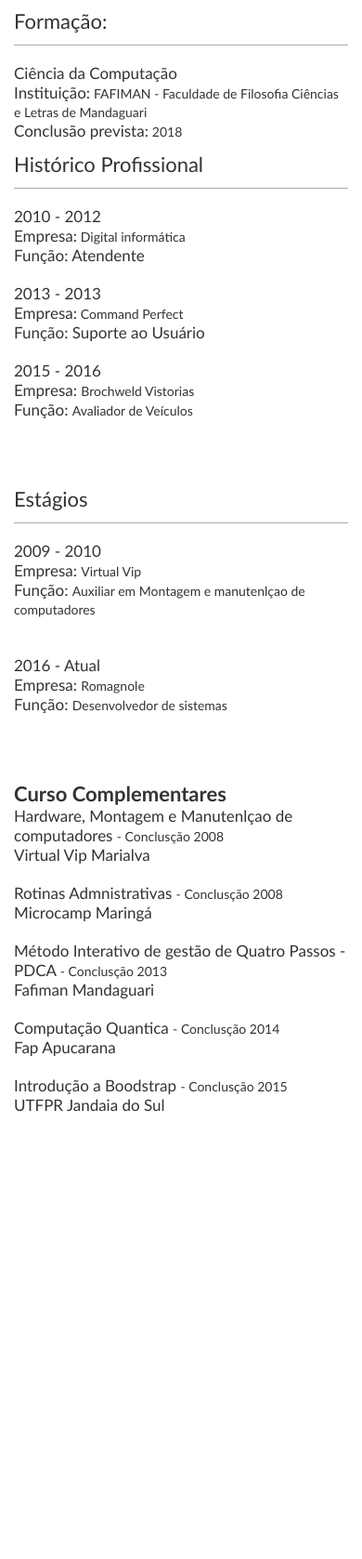
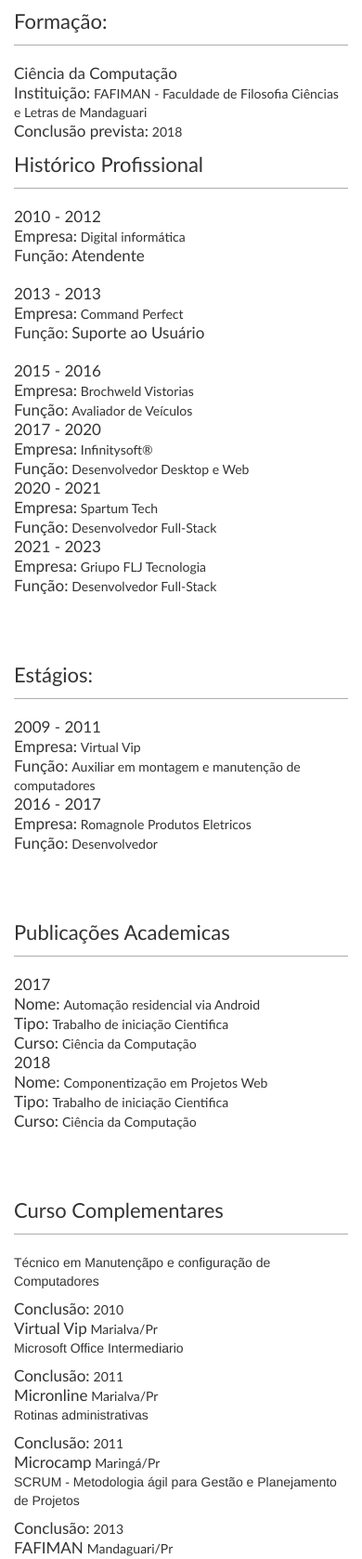
Before and after one commit to williamsena13/curriculo_html, a plain HTML site: page index.html in a window 390 px wide. Shown: the part 320-1997 px from the top of the page at 93% size. Before the commit the page ends 1540 px from the top, so only its background shows below. Drawn offline with Linux system fonts and the light colour scheme.

Commit message:
ajuste com versao desatualizada de curriculo! Faltam cursos complementares

```diff
--- a/index.html
+++ b/index.html
@@ -71,6 +71,7 @@
             </article>
 
             <article>
+                <div>
                     <h2>Histórico Profissional</h2>
                     <hr>
                     <p1>2010 - 2012</p1>
@@ -81,88 +82,233 @@
                     <p1>Função:</p1>
                     <p1>Atendente</p1>
                     <br><br>
-
+                </div>
+                <div>
                     <p1>2013 - 2013</p1>
                     <br>
                     <p1>Empresa:</p1>
-                <p2>	Command Perfect					</p2>
+                    <p2>Command Perfect</p2>
                     <br>
-                <p1>Função:									</p1>
-                <p1>	Suporte ao Usuário			</p1>
+                    <p1>Função:</p1>
+                    <p1>Suporte ao Usuário</p1>
                     <br><br>
-
-
-                <p1>  2015 - 2016			 </p1>
+                </div>
+                <div>
+                    <p1>2015 - 2016</p1>
                     <br>
-                <p1>	Empresa: 						</p1>
-                <p2>	Brochweld Vistorias			</p2>
+                    <p1>Empresa:</p1>
+                    <p2>Brochweld Vistorias</p2>
                     <br>
-                <p1>Função:									</p1>
-                <p2>	Avaliador de Veículos		</p2>
+                    <p1>Função:</p1>
+                    <p2>Avaliador de Veículos</p2>
+                </div>
+                <div>
+                    <p1>2017 - 2020</p1>
+                    <br>
+                    <p1>Empresa:</p1>
+                    <p2>Infinitysoft®</p2>
+                    <br>
+                    <p1>Função:</p1>
+                    <p2>Desenvolvedor Desktop e Web</p2>
+                </div>
+                <div>
+                    <p1>2020 - 2021</p1>
+                    <br>
+                    <p1>Empresa:</p1>
+                    <p2>Spartum Tech</p2>
+                    <br>
+                    <p1>Função:</p1>
+                    <p2>Desenvolvedor Full-Stack</p2>
+                </div>
+                <div>
+                    <p1>2021 - 2023</p1>
+                    <br>
+                    <p1>Empresa:</p1>
+                    <p2>Griupo FLJ Tecnologia</p2>
+                    <br>
+                    <p1>Função:</p1>
+                    <p2>Desenvolvedor Full-Stack</p2>
+                </div>
             </article>
             <br><br><br>
             <article>
-
-                <h2>Estágios</h2>
+                <h2>Estágios:</h2>
                 <hr>
-                <p1>  2009 - 2010			 </p1>
+                <div>
+                    <p1>2009 - 2011</p1>
                     <br>
-                <p1>	Empresa: 						</p1>
-                <p2>	Virtual Vip							</p2>
+                    <p1>Empresa:</p1>
+                    <p2>Virtual Vip</p2>
                     <br>
-                <p1> 	Função:									</p1>
-                <p2>	Auxiliar em Montagem e
-                    manutenlçao de computadores		</p2>
+                    <p1>Função:</p1>
+                    <p2>Auxiliar em montagem e manutenção de computadores</p2>
+                </div>
+                <div>
+                    <p1>2016 - 2017</p1>
+                    <br>
+                    <p1>Empresa:</p1>
+                    <p2>Romagnole Produtos Eletricos</p2>
+                    <br>
+                    <p1>Função:</p1>
+                    <p2>Desenvolvedor</p2>
+                </div>
+            </article>
             <br><br><br>
-
-                <p1>  2016 - 	Atual				  			</p1>
+            <article>
+                <h2>Publicações Academicas</h2>
+                <hr>
+                <div>
+                    <p1>2017</p1>
                     <br>
-                <p1>	Empresa:  									</p1>
-                <p2>	Romagnole										</p2>
+                    <p1>Nome:</p1>
+                    <p2>Automação residencial via Android</p2>
                     <br>
-                <p1> 	Função:											</p1>
-                <p2>	Desenvolvedor de sistemas		</p2>
+                    <p1>Tipo:</p1>
+                    <p2>Trabalho de iniciação Cientifica</p2>
+                    <br>
+                    <p1>Curso:</p1>
+                    <p2>Ciência da Computação</p2>
+                </div>
+                <div>
+                    <p1>2018</p1>
+                    <br>
+                    <p1>Nome:</p1>
+                    <p2>Componentização em Projetos Web</p2>
+                    <br>
+                    <p1>Tipo:</p1>
+                    <p2>Trabalho de iniciação Cientifica</p2>
+                    <br>
+                    <p1>Curso:</p1>
+                    <p2>Ciência da Computação</p2>
+                </div>
             </article>
 
             <br><br><br>
-
-            <h2><b> Curso Complementares </b> </h2>
-            <p1>	Hardware, Montagem e
-                Manutenlçao de computadores  	</p1>
-            <p2>	- Conclusção 2008					</p2>
+            <article>
+                <h2>Curso Complementares</h2>
+                <hr>
+                <div>
+                    <p>Técnico em Manutençãpo e configuração de Computadores</p>
+                    <p1>Conclusão:</p1>
+                    <p2>2010</p2>
                     <br>
-            <p1> 	Virtual Vip								</p1>
-            <p1>	Marialva									</p1>
-            <br><br>
-
-            <p1>	Rotinas Admnistrativas  	</p1>
-            <p2>	- Conclusção 2008					</p2>
+                    <p1>Virtual Vip</p1>
+                    <p2>Marialva/Pr</p2>
+                </div>
+                <div>
+                    <p>Microsoft Office Intermediario</p>
+                    <p1>Conclusão:</p1>
+                    <p2>2011</p2>
                     <br>
-            <p1> 	Microcamp									</p1>
-            <p1>	Maringá										</p1>
-            <br><br>
-
-            <p1>	Método Interativo de
-                gestão de Quatro Passos - PDCA 	</p1>
-            <p2>	- Conclusção 2013					</p2>
+                    <p1>Micronline</p1>
+                    <p2>Marialva/Pr</p2>
+                </div>
+                <div>
+                    <p>Rotinas administrativas</p>
+                    <p1>Conclusão:</p1>
+                    <p2>2011</p2>
                     <br>
-            <p1> 	Fafiman										</p1>
-            <p1>	Mandaguari								</p1>
-            <br><br>
-
-            <p1>	Computação Quantica 	   	</p1>
-            <p2>	- Conclusção 2014					</p2>
+                    <p1>Microcamp</p1>
+                    <p2>Maringá/Pr</p2>
+                </div>
+                <div>
+                    <p>SCRUM - Metodologia ágil para Gestão e Planejamento de Projetos</p>
+                    <p1>Conclusão:</p1>
+                    <p2>2013</p2>
                     <br>
-            <p1> 	Fap												</p1>
-            <p1>	Apucarana									</p1>
-            <br><br>
-
-            <p1>	Introdução a Boodstrap 	 	</p1>
-            <p2>	- Conclusção 2015					</p2>
+                    <p1>FAFIMAN</p1>
+                    <p2>Mandaguari/Pr</p2>
+                </div>
+                <div>
+                    <p>Automação e Robótica</p>
+                    <p1>Conclusão:</p1>
+                    <p2>2014</p2>
                     <br>
-            <p1> 	UTFPR											</p1>
-            <p1>	Jandaia do Sul						</p1>
-            <br><br>
+                    <p1>FAP</p1>
+                    <p2>Apucarana/Pr</p2>
+                </div>
+                <div>
+                    <p>Bootstrap</p>
+                    <p1>Conclusão:</p1>
+                    <p2>2015</p2>
+                    <br>
+                    <p1>UFPR</p1>
+                    <p2>Jandaia do Sul/Pr</p2>
+                </div>
+                <div>
+                    <p>Introdução a Desenvolvimento Mobile com Android</p>
+                    <p1>Conclusão:</p1>
+                    <p2>2015</p2>
+                    <br>
+                    <p1>UFPR</p1>
+                    <p2>Jandaia do Sul/Pr</p2>
+                </div>
+                <div>
+                    <p>Web Master Bussines</p>
+                    <p1>Conclusão:</p1>
+                    <p2>2020</p2>
+                    <br>
+                    <p1>Upinside</p1>
+                </div>
+                <div>
+                    <p>Webdesigner em Produção</p>
+                    <p1>Conclusão:</p1>
+                    <p2>2020</p2>
+                    <br>
+                    <p1>Upinside</p1>
+                </div>
+                <div>
+                    <p>CSS Produtivo com SAAS</p>
+                    <p1>Conclusão:</p1>
+                    <p2>2020</p2>
+                    <br>
+                    <p1>Upinside</p1>
+                </div>
+                <div>
+                    <p>Aplicações Desktop com Javascript, Electron JS e VueJS</p>
+                    <p1>Conclusão:</p1>
+                    <p2>2020</p2>
+                    <br>
+                    <p1>Coder</p1>
+                </div>
+                <div>
+                    <p>WordPress Essentials</p>
+                    <p1>Conclusão:</p1>
+                    <p2>2021</p2>
+                    <br>
+                    <p1>Upinside</p1>
+                </div>
+                <div>
+                    <p>Qualidade no Atendimento do Cliente</p>
+                    <p1>Conclusão:</p1>
+                    <p2>2021</p2>
+                    <br>
+                    <p1>SENAC</p1>
+                    <p2>Apucarana/Pr</p2>
+                </div>
+                <div>
+                    <p>E-Commerce: Vendendo no Comércio Eletrônico</p>
+                    <p1>Conclusão:</p1>
+                    <p2>2021</p2>
+                    <br>
+                    <p1>SENAC</p1>
+                    <p2>Apucarana/Pr</p2>
+                </div>
+                <div>
+                    <p>Ionic 3 na Prática</p>
+                    <p1>Conclusão:</p1>
+                    <p2>2022</p2>
+                    <br>
+                    <p1>Udemy</p1>
+                </div>
+                <div>
+                    <p>Web Moderno com javascript 2022</p>
+                    <p1>Conclusão:</p1>
+                    <p2>2022</p2>
+                    <br>
+                    <p1>Udemy</p1>
+                </div>
+            </article>
         </div>
     </body>
 </html>
```
Lines whose indentation alone changed are shown as unchanged.
